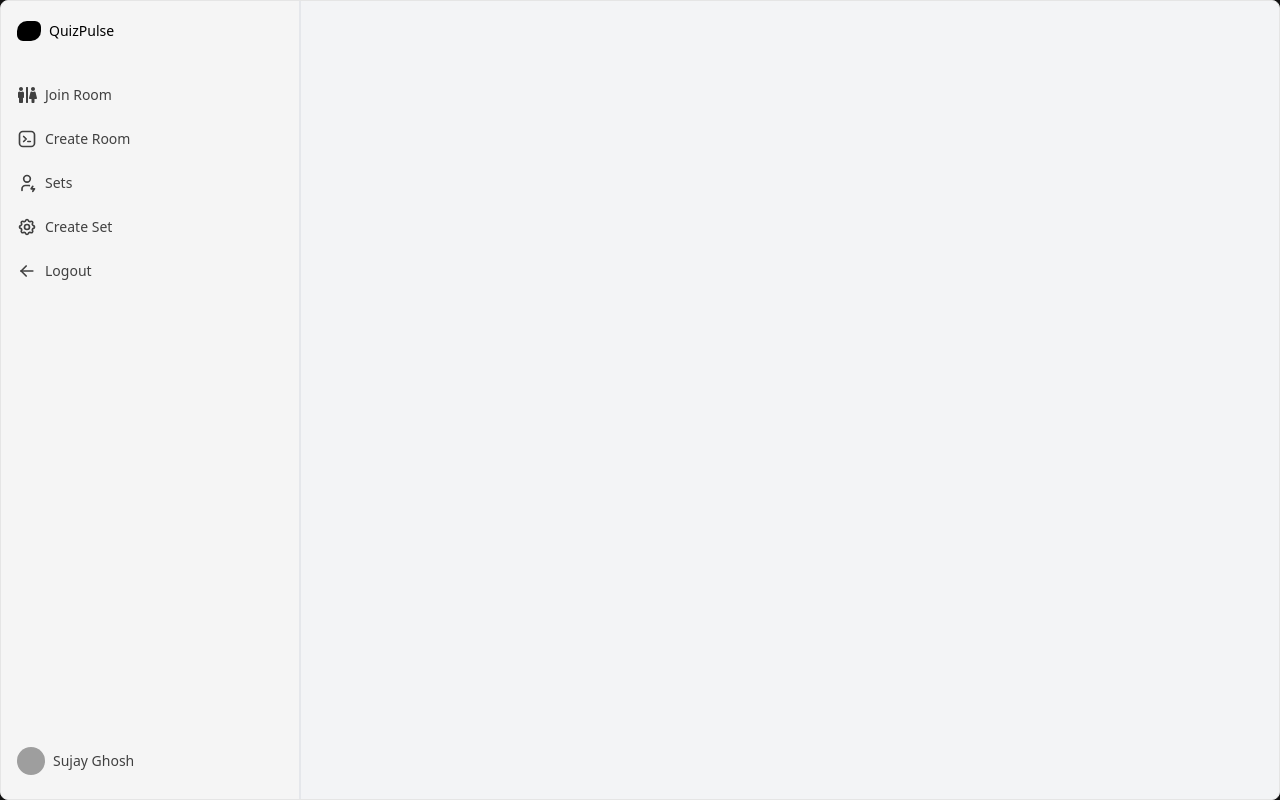
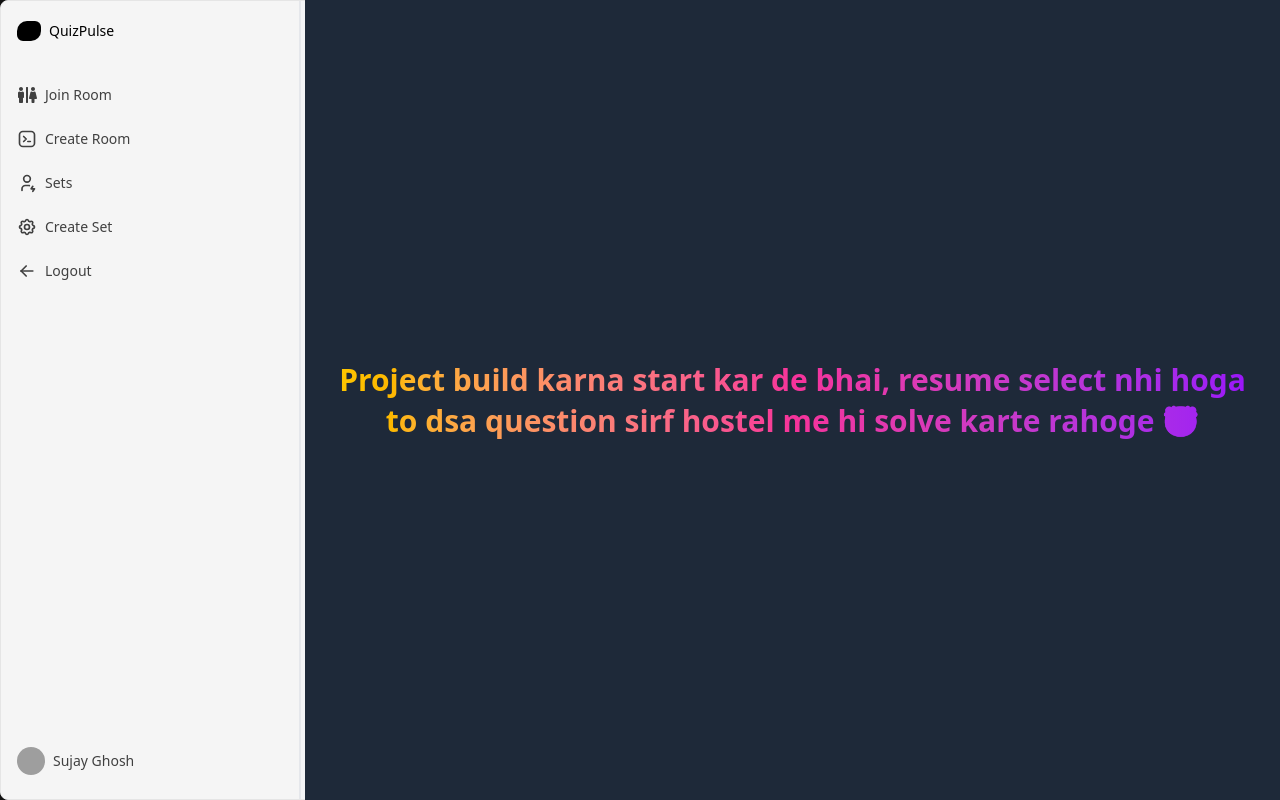
Before and after one commit to sujaycontributer/Realtime-App, a React (Vite) app in the folder client/: page / in a window 1280 px wide. Built offline with nearby package versions, Linux system fonts and the light colour scheme; grey boxes are pictures that could not be loaded.

Commit message:
Add demotivation component

```diff
--- a/client/src/App.tsx
+++ b/client/src/App.tsx
@@ -7,6 +7,7 @@ import ClinetLobby from "./components/ClinetLobby";
 import CreateProblem from "./components/CreateProblem";
 import CreateSet from "./components/CreateSet";
 import { SidebarDemo } from "./components/SidebarMemo";
+import Home from "./components/Home";
 
 
 
@@ -16,6 +17,7 @@ export default function App() {
    <div>
       <BrowserRouter>
       <Routes>
+        <Route path="/" element={<Home />} />
         <Route path="/join" element={<Lobby />} />
         <Route path="/join/:roomId" element={<ClinetLobby />} />
         <Route path="/admin" element={<Admin />} />
--- /dev/null
+++ b/client/src/components/Home.tsx
@@ -0,0 +1,13 @@
+
+const Home = () => {
+  return (
+    <div className="flex items-center fixed top-0 left-0 md:left-[305px] justify-center min-h-screen bg-gray-800 p-6">
+      <h1 className="text-4xl md:text-3xl font-extrabold text-transparent bg-clip-text bg-gradient-to-r from-yellow-400 via-pink-500 to-purple-600 text-center leading-snug">
+        Project build karna  start kar de bhai, resume select nhi hoga to dsa question
+        sirf hostel me hi solve karte rahoge <span>🤡</span>
+      </h1>
+    </div>
+  );
+};
+
+export default Home;
--- a/client/src/components/SidebarMemo.tsx
+++ b/client/src/components/SidebarMemo.tsx
@@ -94,7 +94,7 @@ export function SidebarDemo() {
 export const Logo = () => {
   return (
     <a
-      href="#"
+      href="/"
       className="relative z-20 flex items-center space-x-2 py-1 text-sm font-normal text-black"
     >
       <div className="h-5 w-6 shrink-0 rounded-tl-lg rounded-tr-sm rounded-br-lg rounded-bl-sm bg-black dark:bg-white" />
```
